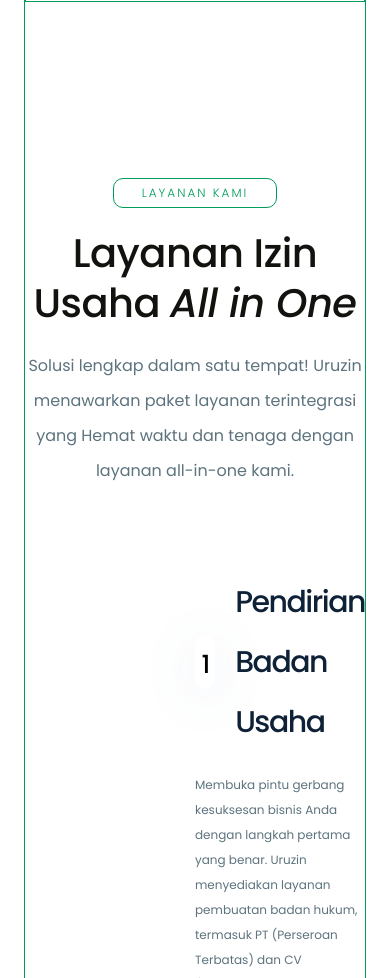
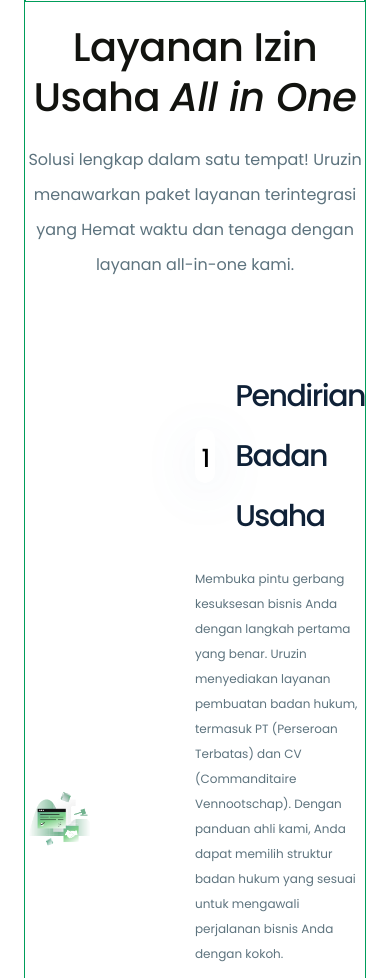
Before and after one commit to farrez30/uruzin, a React (Create React App) app: page / in a window 390 px wide. Shown: the part 758-1736 px from the top of the page. Built offline with nearby package versions, Linux system fonts and the light colour scheme.

Commit message:
Update Layanan.jsx

```diff
--- a/src/components/Layanan/Layanan.jsx
+++ b/src/components/Layanan/Layanan.jsx
@@ -59,9 +59,9 @@ const Layanan = () => {
     },
   ];
   return (
-    <section id="layanan" className="flex-col pt-44">
+    <section id="layanan" className="flex-col lg:pt-44">
       <article className="flex-col mx-auto gap-5">
-        <h2 className="font-poppins font-light text-[12px] leading-normal text-green-uruzin tracking-[2px] rounded-[10px] border border-solid border-green-uruzin py-[5px] px-7 max-w-max mx-auto">
+        <h2 className="hidden lg:block font-poppins font-light text-[12px] leading-normal text-green-uruzin tracking-[2px] rounded-[10px] border border-solid border-green-uruzin py-[5px] px-7 max-w-max mx-auto">
           LAYANAN KAMI
         </h2>
         <h1 className="font-poppins font-medium text-[40px] leading-[50px] text-black-uruzin -tracking-[0.5px] text-center mt-5">
```
